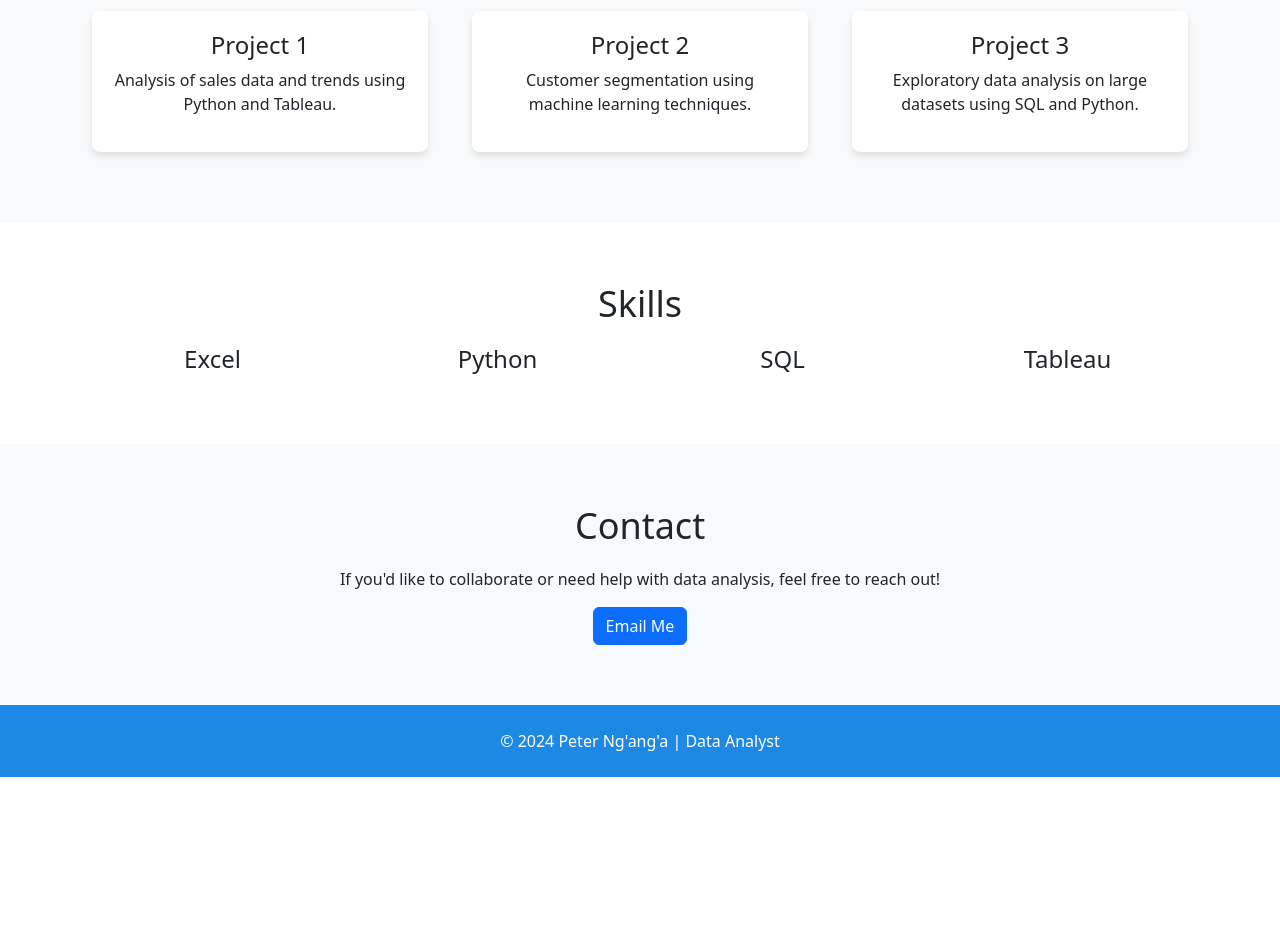
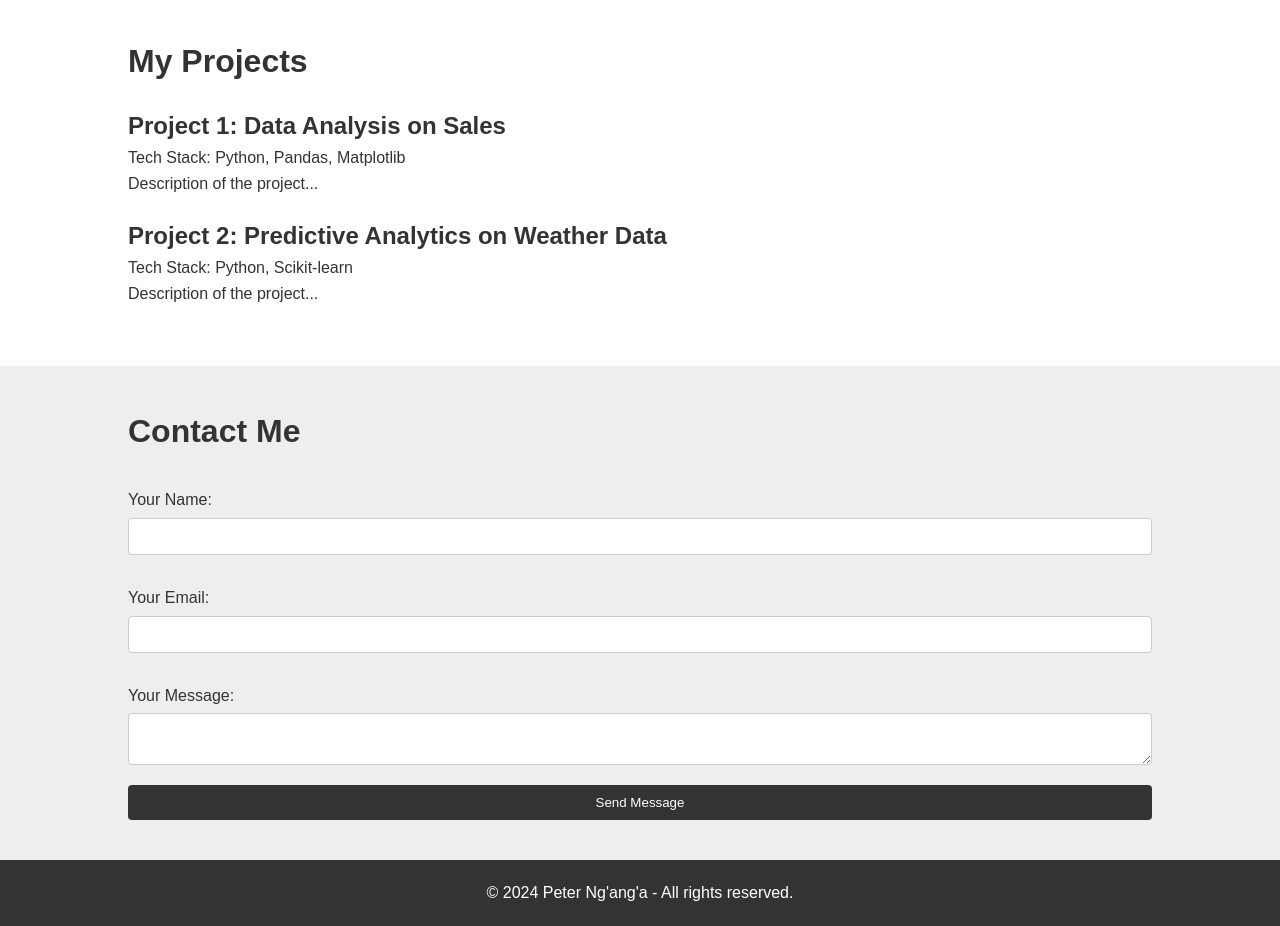
Before and after one commit to Bonface123/Peter, a plain HTML site: page index.html in a window 1280 px wide. Shown: the part 705-1631 px from the top of the page. Before the commit the page ends 1482 px from the top, so only its background shows below. Drawn offline with nearby package versions, Linux system fonts and the light colour scheme.

Commit message:
changes the title tag

```diff
--- a/index.html
+++ b/index.html
@@ -3,86 +3,74 @@
 <head>
     <meta charset="UTF-8">
     <meta name="viewport" content="width=device-width, initial-scale=1.0">
-    <meta http-equiv="X-UA-Compatible" content="ie=edge">
-    <title>Peter Ng'ang'a | Data Analyst</title>
-    <link href="https://fonts.googleapis.com/css2?family=Roboto:wght@300;400&display=swap" rel="stylesheet">
+    <title>Peter Ndungu - Data Analyst</title>
     <link rel="stylesheet" href="styles.css">
-    <link href="https://cdn.jsdelivr.net/npm/bootstrap@5.3.0-alpha1/dist/css/bootstrap.min.css" rel="stylesheet">
 </head>
 <body>
-    <header id="header">
-        <div class="container text-center">
-            <h1>Hi, I'm Peter Ng'ang'a</h1>
-            <p>The leading Data Analyst ever!</p>
-            <a href="#about" class="btn btn-primary">Learn More About Me</a>
+    <header>
+        <div class="container">
+            <h1>Hello, I'm Peter Ng'ang'a</h1>
+            <p>Your Data Analyst</p>
         </div>
     </header>
 
-    <section id="about" class="section-padding">
-        <div class="container text-center">
+    <section id="about">
+        <div class="container">
             <h2>About Me</h2>
-            <p>I'm a Data Analyst with a passion for uncovering insights and solving problems using data. Currently studying at Cooperative University of Kenya, I am well-versed in data manipulation, analysis, and visualization tools like Excel, Python (Pandas, NumPy), SQL, and Tableau.</p>
+            <p>I'm a passionate data analyst and student at Cooperative University of Kenya. I love uncovering insights from data and using these insights to drive decisions.</p>
         </div>
     </section>
 
-    <section id="projects" class="section-padding bg-light">
-        <div class="container text-center">
-            <h2>Data Analysis Projects</h2>
-            <div class="row">
-                <div class="col-md-4">
-                    <div class="project">
-                        <h3>Project 1</h3>
-                        <p>Analysis of sales data and trends using Python and Tableau.</p>
-                    </div>
-                </div>
-                <div class="col-md-4">
-                    <div class="project">
-                        <h3>Project 2</h3>
-                        <p>Customer segmentation using machine learning techniques.</p>
-                    </div>
-                </div>
-                <div class="col-md-4">
-                    <div class="project">
-                        <h3>Project 3</h3>
-                        <p>Exploratory data analysis on large datasets using SQL and Python.</p>
-                    </div>
-                </div>
+    <section id="skills">
+        <div class="container">
+            <h2>My Skills</h2>
+            <ul>
+                <li>Data Analysis - 90%</li>
+                <li>Python - 80%</li>
+                <li>SQL - 85%</li>
+                <li>Data Visualization - 75%</li>
+            </ul>
+        </div>
+    </section>
+
+    <section id="projects">
+        <div class="container">
+            <h2>My Projects</h2>
+            <div class="project">
+                <h3>Project 1: Data Analysis on Sales</h3>
+                <p>Tech Stack: Python, Pandas, Matplotlib</p>
+                <p>Description of the project...</p>
+            </div>
+            <div class="project">
+                <h3>Project 2: Predictive Analytics on Weather Data</h3>
+                <p>Tech Stack: Python, Scikit-learn</p>
+                <p>Description of the project...</p>
             </div>
         </div>
     </section>
 
-    <section id="skills" class="section-padding">
-        <div class="container text-center">
-            <h2>Skills</h2>
-            <div class="row">
-                <div class="col-md-3">
-                    <h3>Excel</h3>
-                </div>
-                <div class="col-md-3">
-                    <h3>Python</h3>
-                </div>
-                <div class="col-md-3">
-                    <h3>SQL</h3>
-                </div>
-                <div class="col-md-3">
-                    <h3>Tableau</h3>
-                </div>
-            </div>
+    <section id="contact">
+        <div class="container">
+            <h2>Contact Me</h2>
+            <form>
+                <label for="name">Your Name:</label>
+                <input type="text" id="name" name="name" required>
+
+                <label for="email">Your Email:</label>
+                <input type="email" id="email" name="email" required>
+
+                <label for="message">Your Message:</label>
+                <textarea id="message" name="message" required></textarea>
+
+                <button type="submit">Send Message</button>
+            </form>
         </div>
     </section>
 
-    <section id="contact" class="section-padding bg-light">
-        <div class="container text-center">
-            <h2>Contact</h2>
-            <p>If you'd like to collaborate or need help with data analysis, feel free to reach out!</p>
-            <a href="mailto:peternganga@example.com" class="btn btn-primary">Email Me</a>
+    <footer>
+        <div class="container">
+            <p>&copy; 2024 Peter Ng'ang'a - All rights reserved.</p>
         </div>
-    </section>
-
-    <footer class="text-center py-4">
-        <p>&copy; 2024 Peter Ng'ang'a | Data Analyst</p>
     </footer>
-
-    <script src="https://cdn.jsdelivr.net/npm/bootstrap@5.3.0-alpha1/dist/js/bootstrap.bundle.min.js"></script>
 </body>
 </html>
--- a/styles.css
+++ b/styles.css
@@ -1,78 +1,146 @@
-/* General Styles */
-body {
-    font-family: 'Roboto', sans-serif;
+/* Basic Reset */
+* {
     margin: 0;
     padding: 0;
-    background-color: #f4f7fc;
+    box-sizing: border-box;
 }
 
+/* Body and Global Styles */
+body {
+    font-family: Arial, sans-serif;
+    background-color: #f4f4f4;
+    color: #333;
+    line-height: 1.6;
+}
+
+/* Header Styles */
 header {
-    background-color: #1e88e5;
-    color: white;
-    padding: 80px 0;
+    background-color: #333;
+    color: #fff;
+    padding: 50px 0;
+    text-align: center;
 }
 
 header h1 {
-    font-size: 48px;
+    font-size: 2.5rem;
+}
+
+header p {
+    font-size: 1.2rem;
+}
+
+/* Container for Content */
+.container {
+    width: 80%;
+    margin: auto;
+}
+
+/* About Section */
+#about {
+    padding: 40px 0;
+    background-color: #fff;
+}
+
+#about h2 {
+    font-size: 2rem;
     margin-bottom: 20px;
 }
 
-header p {
-    font-size: 20px;
-    margin-bottom: 30px;
+#about p {
+    font-size: 1rem;
 }
 
-section {
-    padding: 60px 0;
+/* Skills Section */
+#skills {
+    background-color: #eee;
+    padding: 40px 0;
 }
 
-section h2 {
-    font-size: 36px;
+#skills h2 {
+    font-size: 2rem;
     margin-bottom: 20px;
 }
 
+#skills ul {
+    list-style: none;
+}
+
+#skills li {
+    font-size: 1.1rem;
+    margin: 10px 0;
+}
+
+/* Projects Section */
+#projects {
+    padding: 40px 0;
+    background-color: #fff;
+}
+
+#projects h2 {
+    font-size: 2rem;
+    margin-bottom: 20px;
+}
+
+.project {
+    margin-bottom: 20px;
+}
+
+.project h3 {
+    font-size: 1.5rem;
+}
+
+.project p {
+    font-size: 1rem;
+}
+
+/* Contact Section */
+#contact {
+    background-color: #eee;
+    padding: 40px 0;
+}
+
+#contact h2 {
+    font-size: 2rem;
+    margin-bottom: 20px;
+}
+
+form {
+    display: flex;
+    flex-direction: column;
+}
+
+form label {
+    margin: 10px 0 5px;
+}
+
+form input, form textarea {
+    padding: 10px;
+    margin-bottom: 20px;
+    border: 1px solid #ccc;
+    border-radius: 4px;
+}
+
+form button {
+    padding: 10px 20px;
+    background-color: #333;
+    color: white;
+    border: none;
+    border-radius: 4px;
+    cursor: pointer;
+}
+
+form button:hover {
+    background-color: #444;
+}
+
+/* Footer Section */
 footer {
-    background-color: #1e88e5;
-    color: white;
+    background-color: #333;
+    color: #fff;
+    padding: 20px 0;
+    text-align: center;
 }
 
 footer p {
-    margin: 0;
+    font-size: 1rem;
 }
-
-/* Custom Styles for Projects */
-.project {
-    background-color: #ffffff;
-    padding: 20px;
-    margin: 10px;
-    border-radius: 8px;
-    box-shadow: 0 4px 6px rgba(0, 0, 0, 0.1);
-}
-
-.project h3 {
-    font-size: 24px;
-}
-
-.project p {
-    font-size: 16px;
-}
-
-/* Skills Section */
-#skills .col-md-3 h3 {
-    font-size: 24px;
-    margin-bottom: 10px;
-}
-
-/* Buttons */
-.btn-primary {
-    background-color: #1e88e5;
-    border: none;
-    padding: 12px 30px;
-    font-size: 16px;
-    border-radius: 4px;
-    transition: background-color 0.3s;
-}
-
-.btn-primary:hover {
-    background-color: #1565c0;
-}
```
